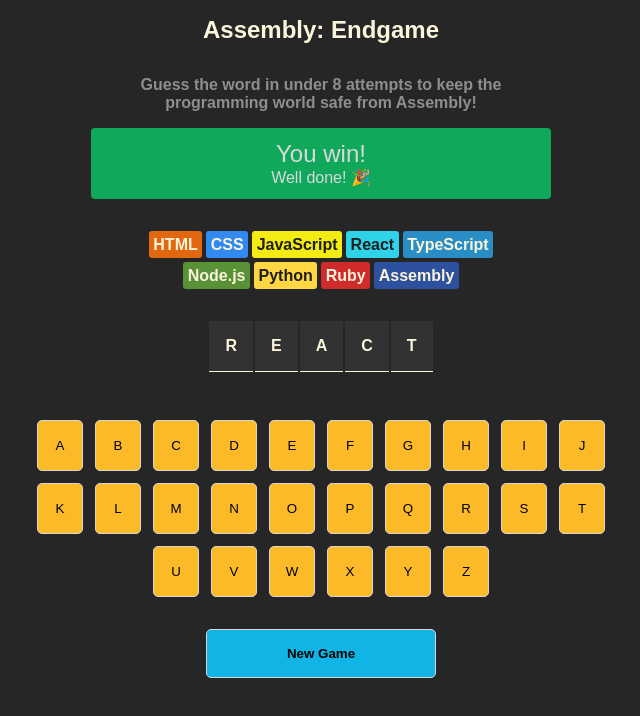
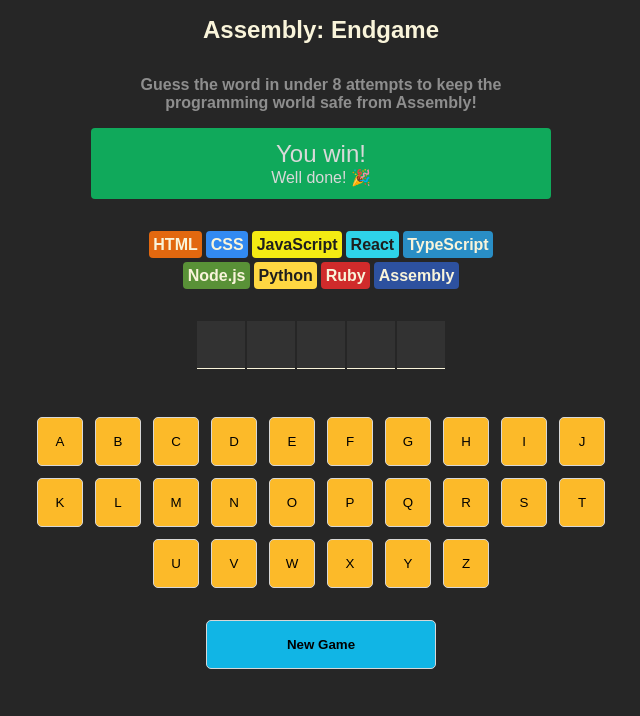
Before and after one commit to VentsislavMonev/Program-Languages-Hangman, a React (Vite) app: page / in a window 1280 px wide. Shown: the top 716 px of the page, without its empty margins (319-959 px from the left). Built offline with nearby package versions, Linux system fonts and the light colour scheme.

Commit message:
made the letters change if they are correct or not and also made it reveal the word if its correct and remove a language if its inccorect

```diff
--- a/package.json
+++ b/package.json
@@ -10,6 +10,7 @@
     "preview": "vite preview"
   },
   "dependencies": {
+    "clsx": "^2.1.1",
     "react": "^19.2.0",
     "react-dom": "^19.2.0"
   },
--- a/src/App.jsx
+++ b/src/App.jsx
@@ -1,4 +1,5 @@
 import { useState } from 'react';
+import { clsx } from "clsx"
 import Header from './components/Header'
 import Status from './components/Status'
 import LanguageList from './components/LanguagesList'
@@ -7,33 +8,69 @@
 
 import languages from './languages'
 
-/**
- * Goal: Build out the main parts of our app
- *
- * Challenge:
- * Display the keyboard ⌨️. Use <button>s for each letter
- * since it'll need to be clickable and tab-accessible.
- */
+function App() {
+  const [randomWord,setRandomWord] = useState("react");
+  const [guessedLetters, setGuessedLetters] = useState([]);
+
+  console.log(guessedLetters);
+  console.log(randomWord)
 
 
-function App() {
-  const[randomWord,setRandomWord] = useState("react");
-  const alphabet = "abcdefghijklmnopqrstuvwxyz"
-  const alphabetElements = Array.from(alphabet.toUpperCase()).map (char => (
-    <li className='key'>
-      <button className='key-button'> {char}</button>
-    </li>
-  ))
-
-  console.log(alphabetElements);
+  const wrongGuessCount = guessedLetters.filter((char) => !randomWord.includes(char)).length
+  console.log(wrongGuessCount);
 
 
-  const charElements = Array.from(randomWord.toUpperCase()).map( (char) => (
-    // key={}
-    <span className='char-span' >
-      {char}
+  const languageElements = languages.map( (lang,index) =>
+  {
+    const className = clsx({
+        language_li: true,
+        lost: index<wrongGuessCount
+      })
+
+    return (<li
+        key={lang.name}
+        style=  {{backgroundColor: lang.backgroundColor,
+                color: lang.color,}}
+        className={className}>
+        <p>{lang.name}</p>
+    </li> )
+  })
+
+  function addGuessedLetter(letter) {
+      //setGuessedLetters(oldGuessedLetters => oldGuessedLetters.includes(char) ? [...oldGuessedLetters] : [...oldGuessedLetters, char])
+      setGuessedLetters(oldGuessedLetters => {
+        const lettersSet = new Set(oldGuessedLetters)
+        lettersSet.add(letter)
+        return Array.from(lettersSet)
+      })
+  }
+
+  // keyboard alphabet element map
+  const alphabet = "abcdefghijklmnopqrstuvwxyz"
+  const alphabetElements = Array.from(alphabet).map ((char,index) => {
+
+    const className = clsx({
+      guessed: randomWord.includes(char) && guessedLetters.includes(char),
+      wrong:!randomWord.includes(char) && guessedLetters.includes(char),
+      key: true
+    })
+
+    return (
+    <button key={index} onClick={() => addGuessedLetter(char)} className={className} >
+      {char.toUpperCase()}
+    </button>
+    )
+  })
+
+  // random word chars part
+  const charElements = Array.from(randomWord).map( (char,index) => (
+    <span className='char-span' key={index}>
+      {guessedLetters.includes(char) ? char.toUpperCase() : ''}
     </span>
   ));
+
+
+
 
   return (
     <>
@@ -49,17 +86,5 @@
   )
 }
 
-const languageElements = languages.map( (lang) =>
-(
-  <li
-      className='language-li'
-      key={lang.name}
-      style=  {{backgroundColor: lang.backgroundColor,
-              color: lang.color,}}>
-      <p>{lang.name}</p>
-  </li>
-))
-
-
 
 export default App
--- a/src/index.css
+++ b/src/index.css
@@ -14,6 +14,8 @@
   --chars-colors: #F9F4DA;
 
   --key-default-color :#FCBA29;
+  --key-guessed: #10A95B;
+  --key-wrong: #EC5D49;
   --key-border-color: #D7D7D7;
 
   --new-game-bg-color: #11B5E5;
@@ -121,13 +123,36 @@
   gap: 0.25rem;
 }
 
-.language-li {
+.language_li {
   list-style-type: none;
-  border-radius: 3px;
+  border-radius: 4px;
   font-weight: 700;
+  position: relative;
 }
 
-.language-li p {
+.language_li.lost::before {
+    content: "💀";
+
+    border-radius: 4px;
+
+    position: absolute;
+
+    display: flex;
+    align-items: center;
+    justify-content: center;
+
+    height: 100%;
+    width: 100%;
+
+    font-size: 0.85rem;
+
+    top: 0;
+    left: 0;
+
+    background-color: rgba(0, 0, 0, 0.7);
+}
+
+.language_li p {
   padding: 4.5px;
   margin: 0;
 }
@@ -137,6 +162,7 @@
 .chars {
   margin-top: 1rem;
   display: flex;
+  flex-wrap: nowrap;
   justify-content: center;
   gap: 2px;
 }
@@ -144,6 +170,10 @@
 .char-span {
   padding: 1rem;
 
+  height: 3rem;
+  width: 3rem;
+
+  text-align: center;
   font-weight: 700;
 
   background-color: var(--chars-bg-color);
@@ -174,6 +204,8 @@
   align-items: center;
 
   cursor: pointer;
+  background: none;
+  border: none;
 
   padding: 1rem;
   min-width: 0;
@@ -184,17 +216,17 @@
   border-radius: 5px;
 }
 
+.guessed {
+  background-color: var(--key-guessed);
+}
+
+.wrong {
+  background-color: var(--key-wrong);
+}
+
 .key:nth-child(21) {
   grid-column: 3;
 }
-
-.key button {
-  cursor: pointer;
-
-  background: none;
-  border: none;
-}
-
 
 /* ------------------------NEW-GAME------------------------ */
 
```
Also changed, not shown: 1 other file (tests, documents, lock files or other folders).
